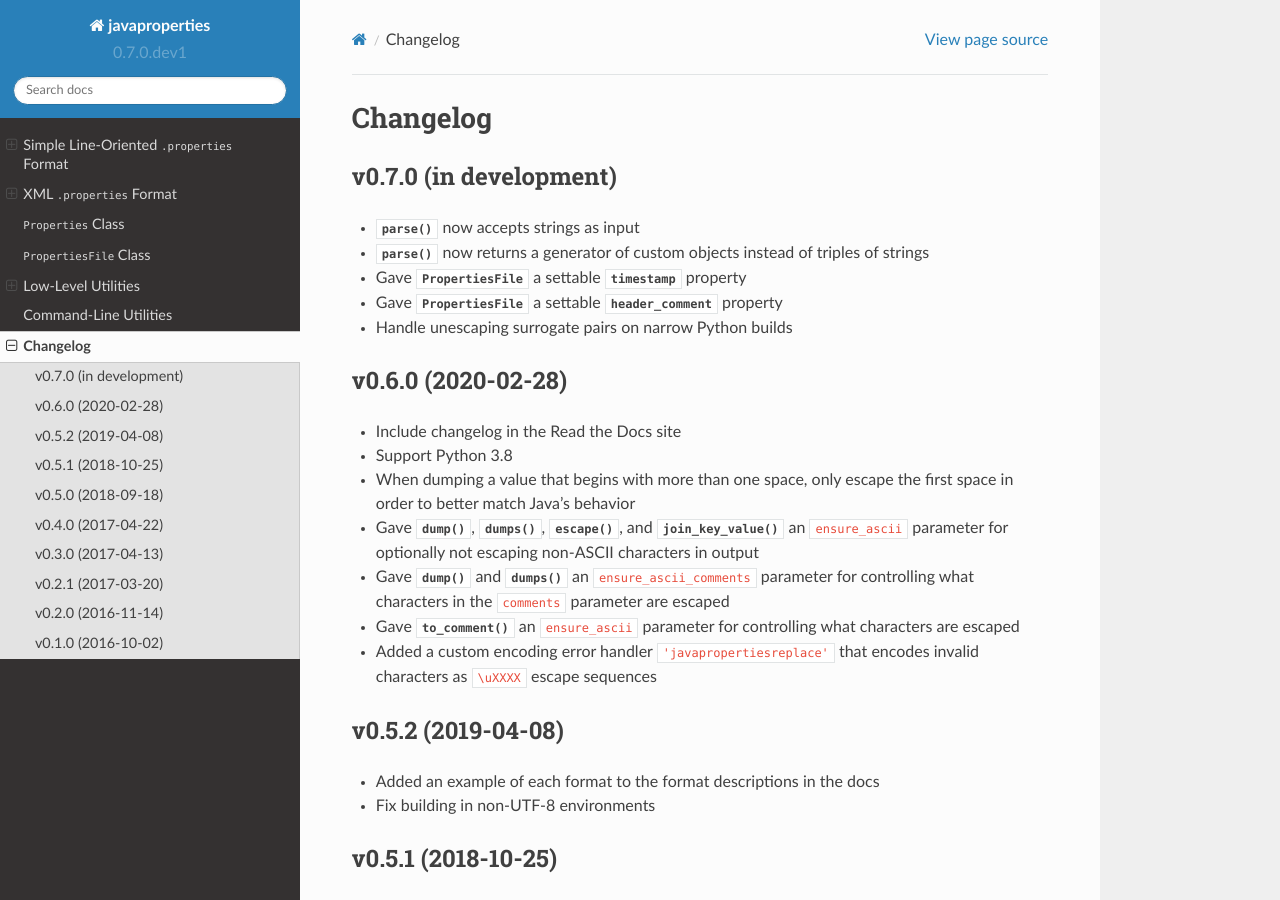
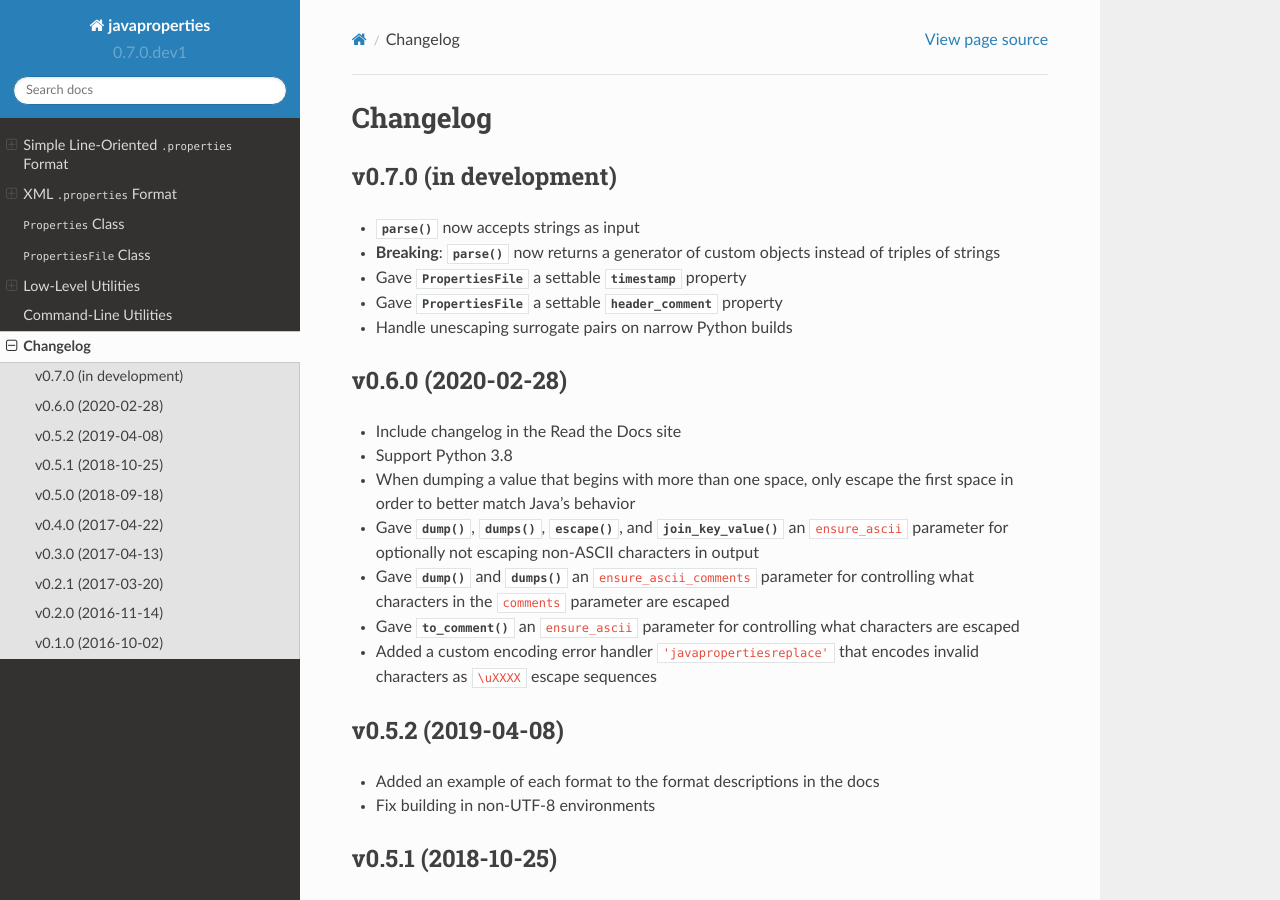
Before and after one commit to jwodder/javaproperties, a Sphinx documentation site: the page built from docs/changelog.rst, in a window 1280 px wide and 900 px high. Built offline with Sphinx 7.4.7 and the Read the Docs theme 2.0.0, drawn with Linux system fonts in a browser that asks for light colours.

Commit message:
Mark `parse()` change as breaking in changelog

```diff
--- a/docs/changelog.rst
+++ b/docs/changelog.rst
@@ -6,8 +6,8 @@ Changelog
 v0.7.0 (in development)
 -----------------------
 - `parse()` now accepts strings as input
-- `parse()` now returns a generator of custom objects instead of triples of
-  strings
+- **Breaking**: `parse()` now returns a generator of custom objects instead of
+  triples of strings
 - Gave `PropertiesFile` a settable `~PropertiesFile.timestamp` property
 - Gave `PropertiesFile` a settable `~PropertiesFile.header_comment` property
 - Handle unescaping surrogate pairs on narrow Python builds
```
Also changed, not shown: CHANGELOG.md (+2 -2 lines).
